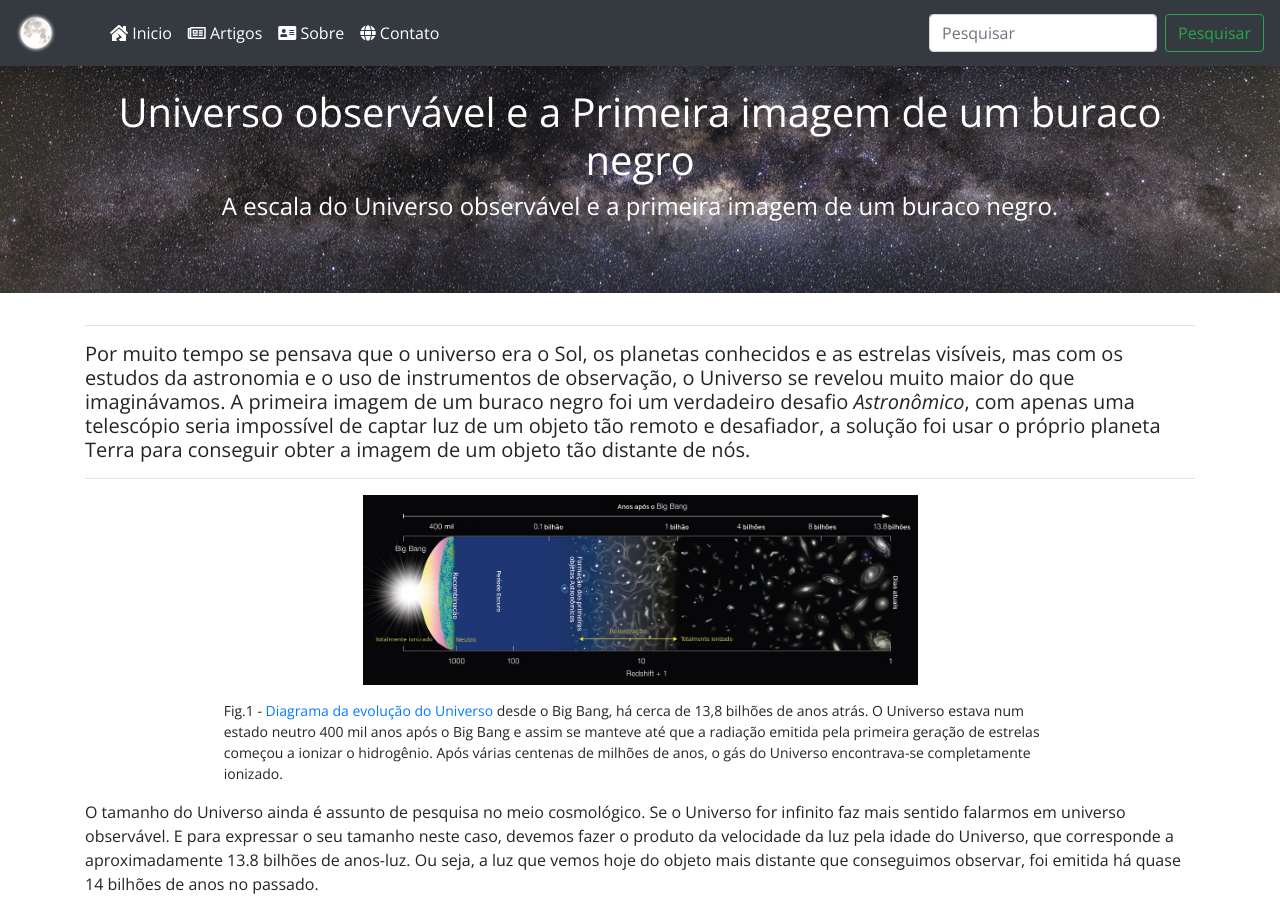
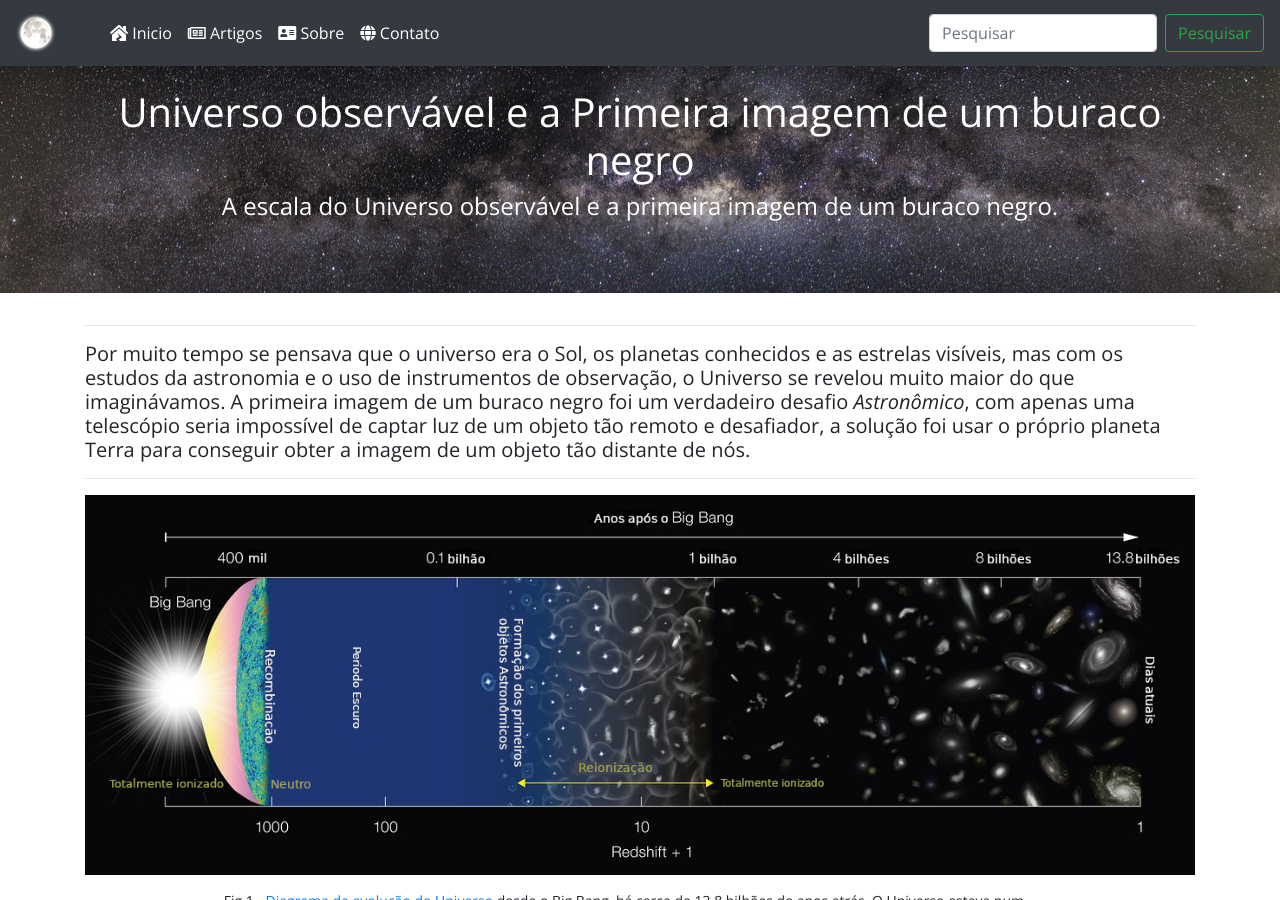
Before and after one commit to sidereus-nuncius/sidereus-nuncius.github.io, a Jekyll site: the page built from _posts/2022-01-12-tamanho-universo.md, in a window 1280 px wide and 900 px high. Built offline with Jekyll 4.4.1, drawn with Linux system fonts in a browser that asks for light colours; nearby versions of some CDN libraries; formulas are drawn with MathJax 3.

Commit message:
editing5

```diff
--- a/_posts/2022-01-12-tamanho-universo.md
+++ b/_posts/2022-01-12-tamanho-universo.md
@@ -18,7 +18,7 @@ tags:
 
 <center>
  <figure>
-  <img src="/assets/img/universe/diagramUniverso.png" alt="Trulli" style="width:50%">
+  <img src="/assets/img/universe/diagramUniverso.png" alt="Trulli" style="width:100%">
   <figcaption>Fig.1 - <a href="https://www.eso.org/public/brazil/images/eso1620a/?lang" target="iframe_a">Diagrama da evolução do Universo</a> desde o Big Bang, há cerca de 13,8 bilhões de anos atrás. O Universo estava num estado neutro 400 mil anos após o Big Bang e assim se manteve até que a radiação emitida pela primeira geração de estrelas começou a ionizar o hidrogênio. Após várias centenas de milhões de anos, o gás do Universo encontrava-se completamente ionizado.</figcaption>
 </figure>
 </center>
```
Also changed, not shown: 1 other file.
